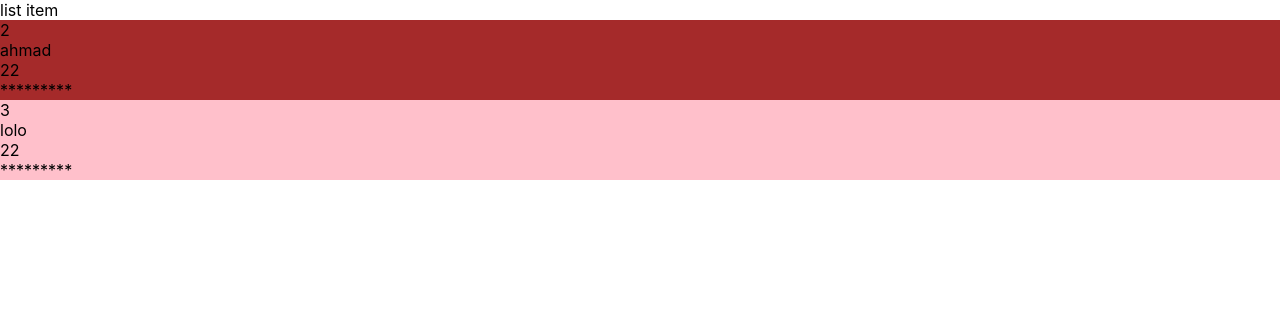
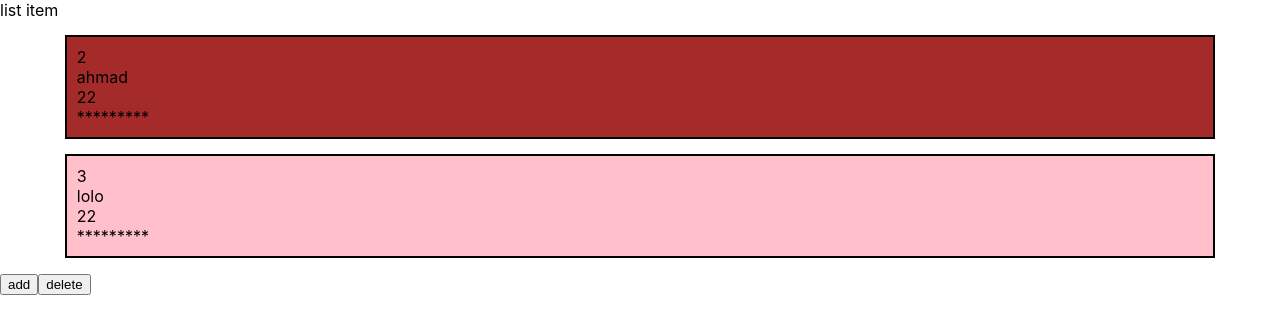
Before and after one commit to layanabushaweesh/simple-react-app, a React (Create React App) app: page / in a window 1280 px wide. Shown: the top 334 px of the page. Built offline with nearby package versions, Linux system fonts and the light colour scheme.

Commit message:
component life cycle

```diff
--- a/src/App.js
+++ b/src/App.js
@@ -4,6 +4,10 @@ import Items from "./components/items"
 // import Test2  from "./module";
 
 class App extends Component {
+  constructor(){
+    super();
+    console.log("constructor")
+  }
   // setstate use to change data in state
   // state = {
   //   name : "leen",
@@ -19,6 +23,13 @@ class App extends Component {
 
   //   )
   // };
+  componentDidMount(){
+    console.log("componentdid")
+  }
+  componentDidUpdate(prevProps,prevState){
+    console.log("update",prevProps,prevState)
+
+  }
   state ={
     items :  [
       {id:1 , name: "layan" , age:22 , count :0},
@@ -41,6 +52,22 @@ class App extends Component {
   //   e.preventDefault()
   //   console.log(this.state.name)
   // }
+  handleClick =(e)=>{
+    let rand = Math.random()
+let items = this.state.items
+items.push({id: rand, name: "shahem" , age:20 , count :10})
+this.setState({
+  items : items
+})
+  }
+  handleDelete =(e)=>{
+
+    this.setState({
+      items : [
+        {id: 5, name: "layan" , age:20 , count :10}
+      ]
+    })
+      }
   render() {
     return (
       <div className="app">
@@ -60,6 +87,8 @@ class App extends Component {
 <option value="value1">value 1</option>
 <option value="value2">value 2</option>
 <option value="value3">value 3</option> */}
+<button onClick={this.handleClick}>add</button>
+<button onClick={this.handleDelete}>delete</button>
 
           {/* </select>
           <input type="submit" value="send" />
--- a/src/components/items.css
+++ b/src/components/items.css
@@ -7,3 +7,9 @@
 .item:last-of-type{
     background-color : pink;
 }
+.item {
+    width: 88%;
+    padding: 10px;
+    border: 2px solid black;
+    margin: 15px auto;
+}
```
